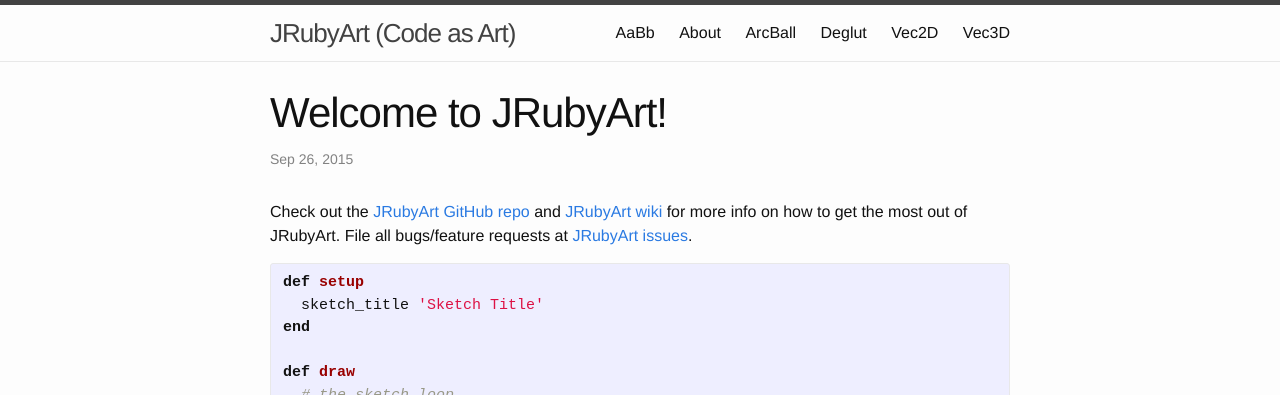
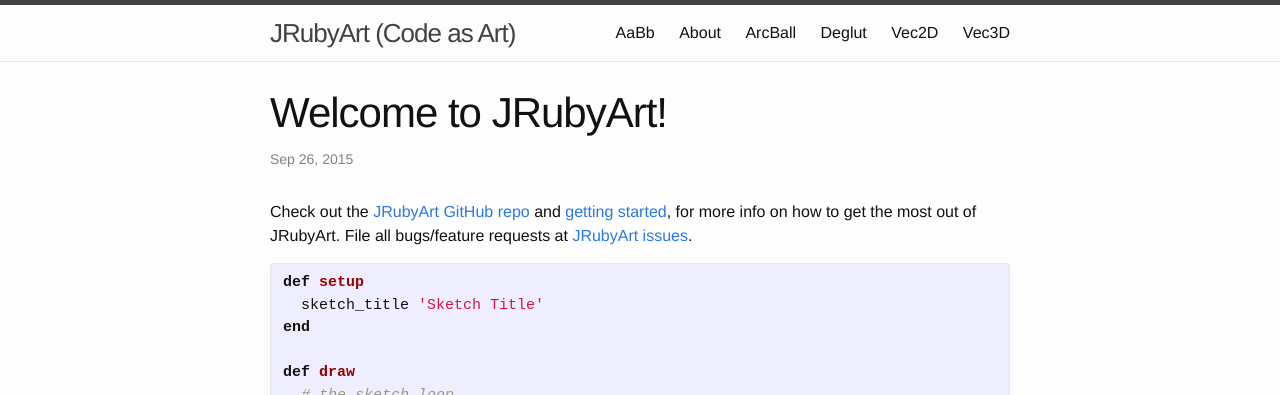
Before and after one commit to ruby-processing/ruby-processing.github.io, a Jekyll site: the page built from _posts/2015-09-06-welcome.md, in a window 1280 px wide. Shown: the top 395 px of the page. Built offline with Jekyll 4.4.1, drawn with Linux system fonts in a browser that asks for light colours.

Commit message:
improve site navigation

```diff
--- a/_posts/2015-09-06-welcome.md
+++ b/_posts/2015-09-06-welcome.md
@@ -5,7 +5,7 @@
 categories: jruby_art update
 ---
 
-Check out the [JRubyArt GitHub repo][repo] and [JRubyArt wiki][wiki] for more info on how to get the most out of JRubyArt. File all bugs/feature requests at [JRubyArt issues][issues].
+Check out the [JRubyArt GitHub repo][repo] and [getting started][started], for more info on how to get the most out of JRubyArt. File all bugs/feature requests at [JRubyArt issues][issues].
 
 {% highlight ruby %}
 def setup
@@ -32,3 +32,4 @@
 [wiki]: https://github.com/ruby-processing/JRubyArt/wiki
 [nature]: https://github.com/ruby-processing/The-Nature-of-Code-for-JRubyArt
 [examples]: https://github.com/ruby-processing/samples4ruby-processing3
+[started]: {{ site.url }}/started/
```
Also changed, not shown: _posts/2015-09-01-getting_started.md (+4 -0 lines), _posts/2015-10-25-processing_api.md (+3 -1 lines).
